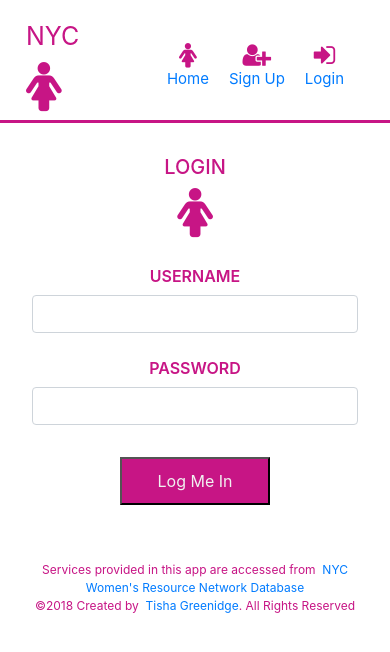
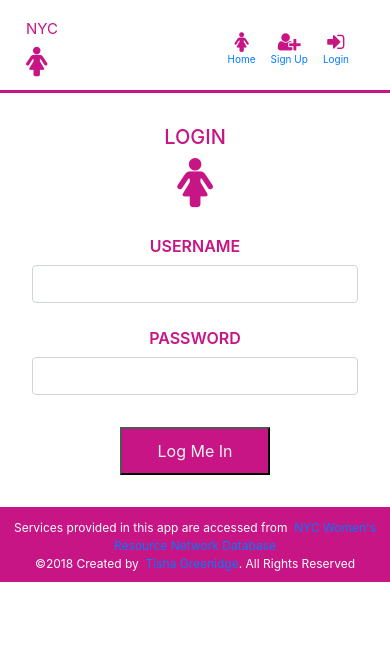
Before and after one commit to tgreenidge/nyc-for-her, a React (Create React App) app: page /login in a window 390 px wide. Shown: the top 652 px of the page. Built offline with nearby package versions, Linux system fonts and the light colour scheme; no server answers.

Commit message:
add media query for header and footer

```diff
--- a/src/App.css
+++ b/src/App.css
@@ -37,10 +37,41 @@
 }
 
 #Footer {
+  background: #c71585;
   height: 75px;
   text-align: center;
   font-size: 12px;
   padding: 2em;
+  color: #ffffff;
+}
+
+@media only screen and (max-width: 600px) {
+  #Header {
+    height: 90px;
+    font-size: 15px;
+  }
+
+  #Header i {
+    font-size: 30px;
+  }
+
+  #Header .navbar-right li {
+    padding-right: 15px;
+    font-size: 10px;
+  }
+
+  #Header .navbar-right li i {
+    font-size: 20px;
+  }
+
+  #Footer {
+    background: #c71585;
+    height: 75px;
+    text-align: center;
+    font-size: 12px;
+    padding: 1em;
+    color: white;
+  }
 }
 
 #SignUpForm,
--- a/src/components/Options.js
+++ b/src/components/Options.js
@@ -25,7 +25,7 @@ const Options = data => {
       </div>
       <h1>NYC FOR HER</h1>
       <p>
-        Access non-profits and organizations who provide services for women in
+        Access non-profits and organizations that provide services for women in
         NYC
       </p>
     </div>
```
